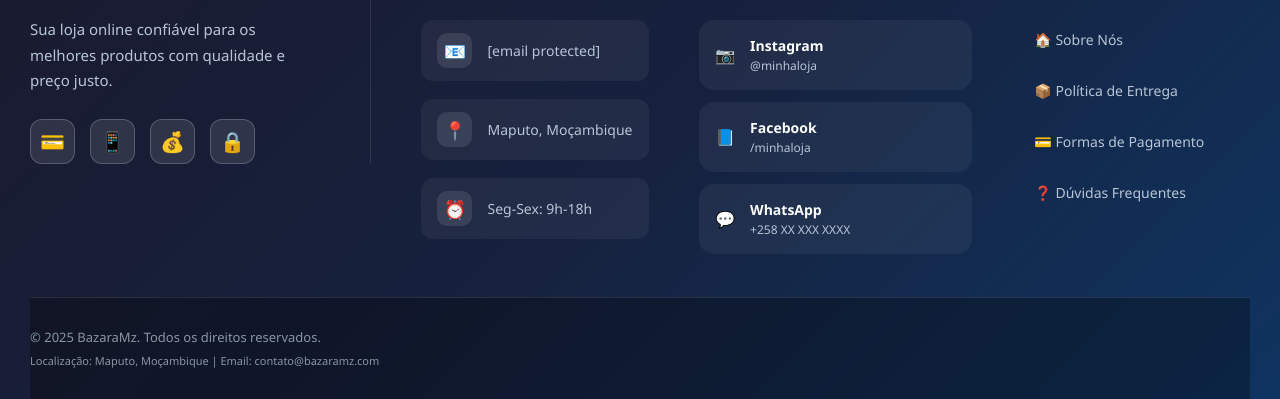
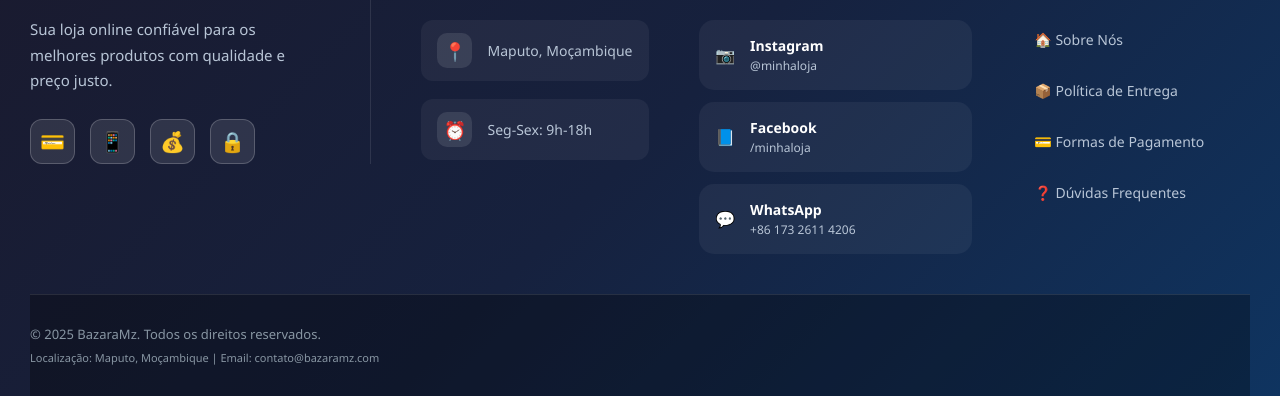
Before and after one commit to arseniogove2-hash/minha-loja, a website: page index.html in a window 1280 px wide. Shown: the part 4122-4521 px from the top of the page. Drawn offline with Linux system fonts and the light colour scheme; no server answers.

Commit message:
Pesquisa2

```diff
--- a/index.html
+++ b/index.html
@@ -474,10 +474,6 @@
                 <div class="footer-section">
                     <h3>Contato Rápido</h3>
                     <div class="contact-item">
-                        <span class="contact-icon">📧</span>
-                        <a href="/cdn-cgi/l/email-protection#ff9c90918b9e9c8bbf929691979e9390959ed19c9092"><span class="__cf_email__" data-cfemail="a1c2cecfd5c0c2d5e1ccc8cfc9c0cdcecbc08fc2cecc">[email&#160;protected]</span></a>
-                    </div>
-                    <div class="contact-item">
                         <span class="contact-icon">📍</span>
                         <span>Maputo, Moçambique</span>
                     </div>
@@ -508,7 +504,7 @@
                             <span class="social-icon">💬</span>
                             <div class="social-info">
                                 <span class="social-name">WhatsApp</span>
-                                <span class="social-handle">+258 XX XXX XXXX</span>
+                                <span class="social-handle">+86 173 2611 4206</span>
                             </div>
                         </a>
                     </div>
```
